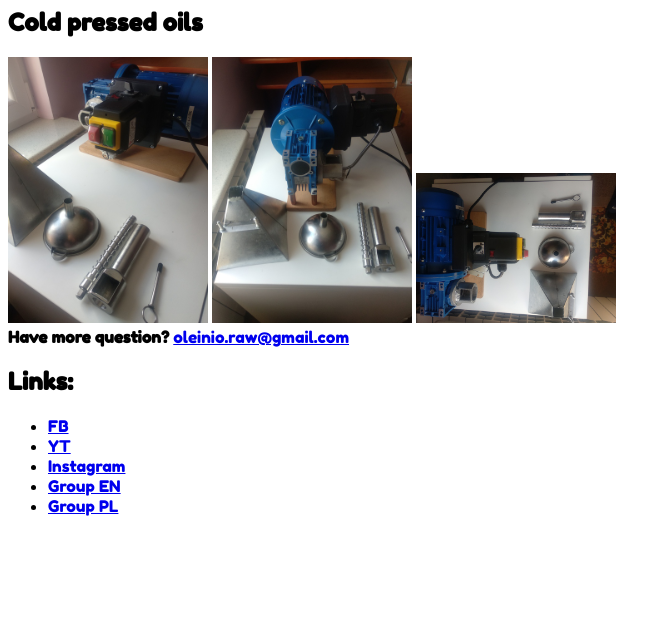
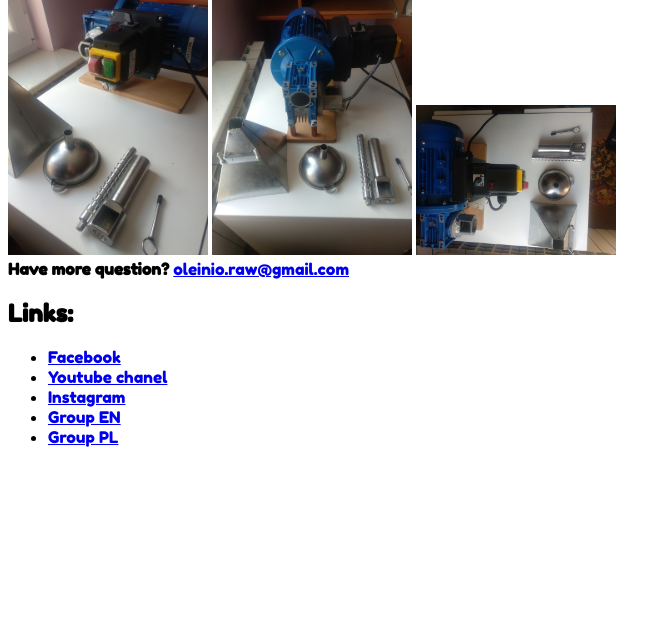
Before and after one commit to oleinio-raw/shop, a plain HTML site: page index.html in a window 1280 px wide. Shown: the part 174-800 px from the top of the page, without its empty margins (0-671 px from the left). Drawn offline with Linux system fonts and the light colour scheme.

Commit message:
Update index.html

```diff
--- a/index.html
+++ b/index.html
@@ -14,7 +14,6 @@
     </div>
 
     <div>
-      <h2>Cold pressed oils</h2>
       <div>
         <img style="max-width: 200px;" alt="mashine 1" src="./IMG_20200425_105056.resized.jpg" />
         <img style="max-width: 200px;" alt="mashine 1" src="./IMG_20200425_105118.resized.jpg" />
@@ -30,8 +29,8 @@
     <div>
       <h2>Links:</h2>
       <ul>
-        <li><a href="https://oleinioraw.page.link/fb">FB</a></li>
-        <li><a href="https://oleinioraw.page.link/YT">YT</a></li>
+        <li><a href="https://oleinioraw.page.link/fb">Facebook</a></li>
+        <li><a href="https://oleinioraw.page.link/YT">Youtube chanel</a></li>
         <li><a href="https://oleinioraw.page.link/instagram">Instagram</a></li>
         <li><a href="https://oleinioraw.page.link/fb-group-en">Group EN</a></li>
         <li><a href="https://oleinioraw.page.link/fb-group-pl">Group PL</a></li>
```
